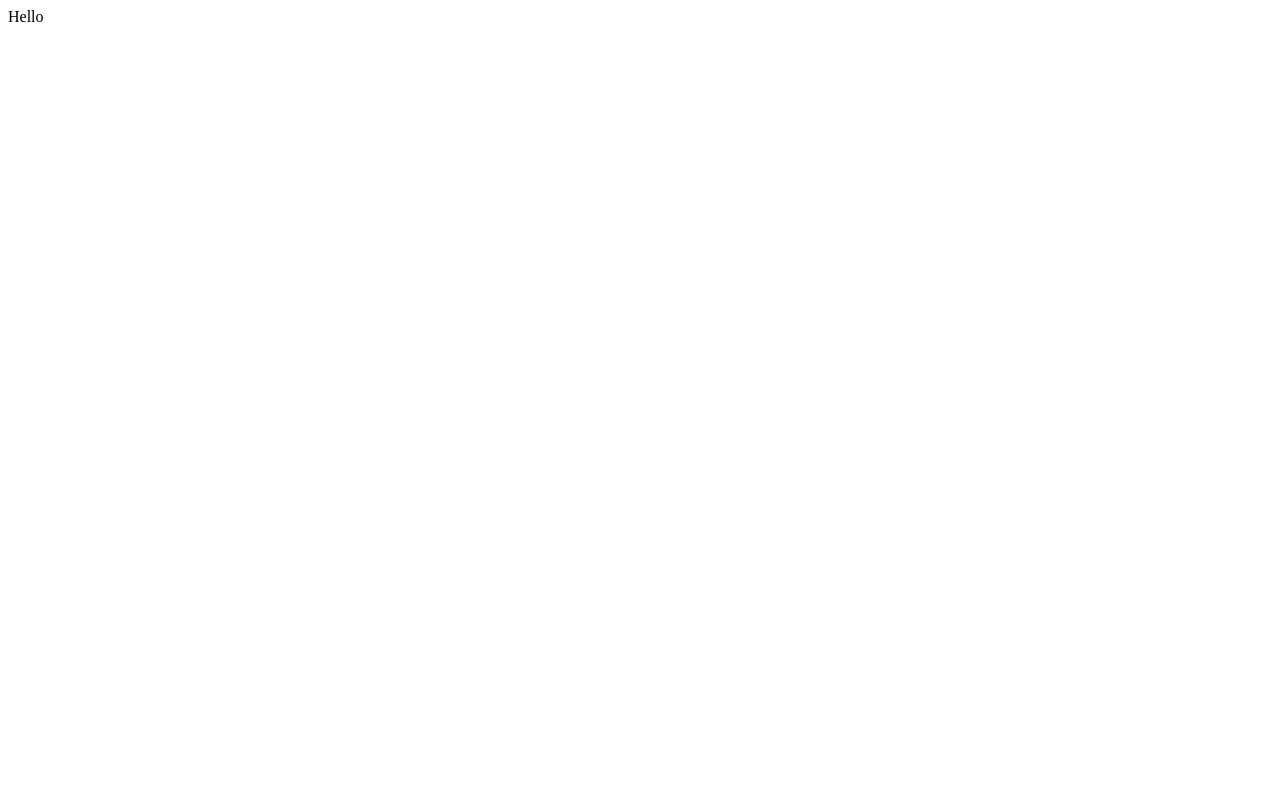
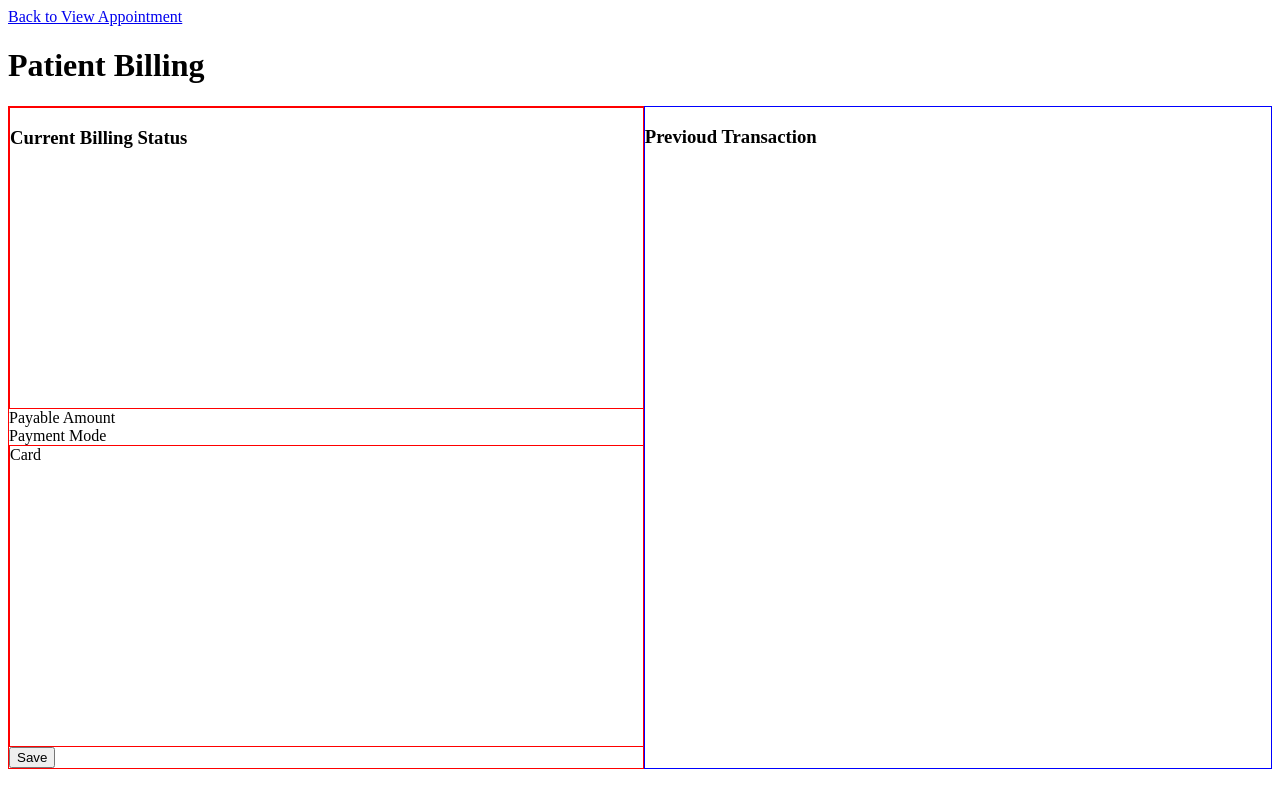
Before and after one commit to LiangA/patient-billing-app, a JavaScript app: page /transaction/1 in a window 1280 px wide. Built offline with nearby package versions, Linux system fonts and the light colour scheme.

Commit message:
✨ add basic layout and routers

```diff
--- /dev/null
+++ b/src/components/AddPatientBilling.js
@@ -0,0 +1,23 @@
+import { Link } from 'react-router-dom';
+
+const AddPatientBilling = () => {
+  return (
+    <div className="add-patient-billing">
+      <div className="patient-details">
+        <h1>Patient Details</h1>
+      </div>
+
+      <div className="medical-scan-details">
+        <h1>Medical Scan Details</h1>
+        <div className="search-bar">Medical search bar</div>
+        <div className="list">Medical list</div>
+      </div>
+
+      <Link to="/">Save</Link>
+      <br />
+      <Link to="/">Cancel</Link>
+    </div>
+  );
+};
+
+export default AddPatientBilling;
--- a/src/components/App.js
+++ b/src/components/App.js
@@ -1,5 +1,35 @@
-function App() {
-  return <div>Hello</div>;
-}
+import './App.scss';
+
+import { Redirect, Route, Switch } from 'react-router-dom';
+
+import AddPatientBilling from './AddPatientBilling';
+import PatientBillingTransaction from './PatientBillingTransaction';
+import ViewAppointment from './ViewAppointment';
+
+const App = () => {
+  return (
+    <div id="patient-billing-app">
+      <Switch>
+        <Route path="/add">
+          <AddPatientBilling />
+        </Route>
+
+        <Route path="/transaction">
+          <PatientBillingTransaction />
+        </Route>
+
+        <Route exact path="/">
+          <ViewAppointment />
+        </Route>
+
+        <Route path="/error">
+          <div>Page not found</div>
+        </Route>
+
+        <Redirect to="/error" />
+      </Switch>
+    </div>
+  );
+};
 
 export default App;
--- /dev/null
+++ b/src/components/App.scss
@@ -0,0 +1,69 @@
+// 1. View Appointment
+.view-appointment {
+  .search-bar {
+    width: 100%;
+    height: 70px;
+    border: 1px solid red;
+  }
+
+  .list {
+    width: 100%;
+    height: 300px;
+    border: 1px solid blue;
+  }
+}
+
+// 2. Add Patient Billing
+.add-patient-billing {
+  .patient-details {
+    width: 100%;
+    height: 500px;
+    border: 2px solid red;
+  }
+
+  .medical-scan-details {
+    width: 100%;
+    border: 2px solid blue;
+
+    .search-bar {
+      width: 100%;
+      height: 70px;
+      border: 1px solid green;
+    }
+
+    .list {
+      width: 100%;
+      height: 300px;
+      border: 1px solid orange;
+    }
+  }
+}
+
+// 3. Patient Billing Transaction
+.patient-billing-transaction {
+  .content {
+    display: flex;
+
+    .left {
+      flex-grow: 1;
+      border: 1px solid red;
+
+      .billing-status {
+        width: 100%;
+        height: 300px;
+        border: 1px solid red;
+      }
+
+      .card {
+        width: 100%;
+        height: 300px;
+        border: 1px solid red;
+      }
+    }
+
+    .right {
+      flex-grow: 1;
+      border: 1px solid blue;
+    }
+  }
+}
--- /dev/null
+++ b/src/components/PatientBillingTransaction.js
@@ -0,0 +1,33 @@
+import { Link } from 'react-router-dom';
+
+const PatientBillingTransaction = () => {
+  return (
+    <div className="patient-billing-transaction">
+      <Link to="/">Back to View Appointment</Link>
+      <h1>Patient Billing</h1>
+
+      <div className="content">
+        <div className="left">
+          <div className="billing-status">
+            <h3>Current Billing Status</h3>
+          </div>
+
+          <div>Payable Amount</div>
+          <div>Payment Mode</div>
+
+          <div className="card">Card</div>
+
+          <button>Save</button>
+        </div>
+
+        <div className="right">
+          <div className="transaction-history">
+            <h3>Previoud Transaction</h3>
+          </div>
+        </div>
+      </div>
+    </div>
+  );
+};
+
+export default PatientBillingTransaction;
--- /dev/null
+++ b/src/components/ViewAppointment.js
@@ -0,0 +1,19 @@
+import { Link } from 'react-router-dom';
+
+const ViewAppointment = () => {
+  return (
+    <div className="view-appointment">
+      <h1>View Appointment</h1>
+
+      <Link to="/add">add patient billing</Link>
+      <div className="search-bar">appointment search bar</div>
+      <div className="list">
+        appointment list
+        <br />
+        <Link to="/transaction">Click to Pay</Link>
+      </div>
+    </div>
+  );
+};
+
+export default ViewAppointment;
--- a/src/index.js
+++ b/src/index.js
@@ -1,4 +1,10 @@
+import App from './components/App';
+import { BrowserRouter } from 'react-router-dom';
 import ReactDOM from 'react-dom';
-import App from './components/App';
 
-ReactDOM.render(<App />, document.getElementById('root'));
+ReactDOM.render(
+  <BrowserRouter>
+    <App />
+  </BrowserRouter>,
+  document.getElementById('root')
+);
```
